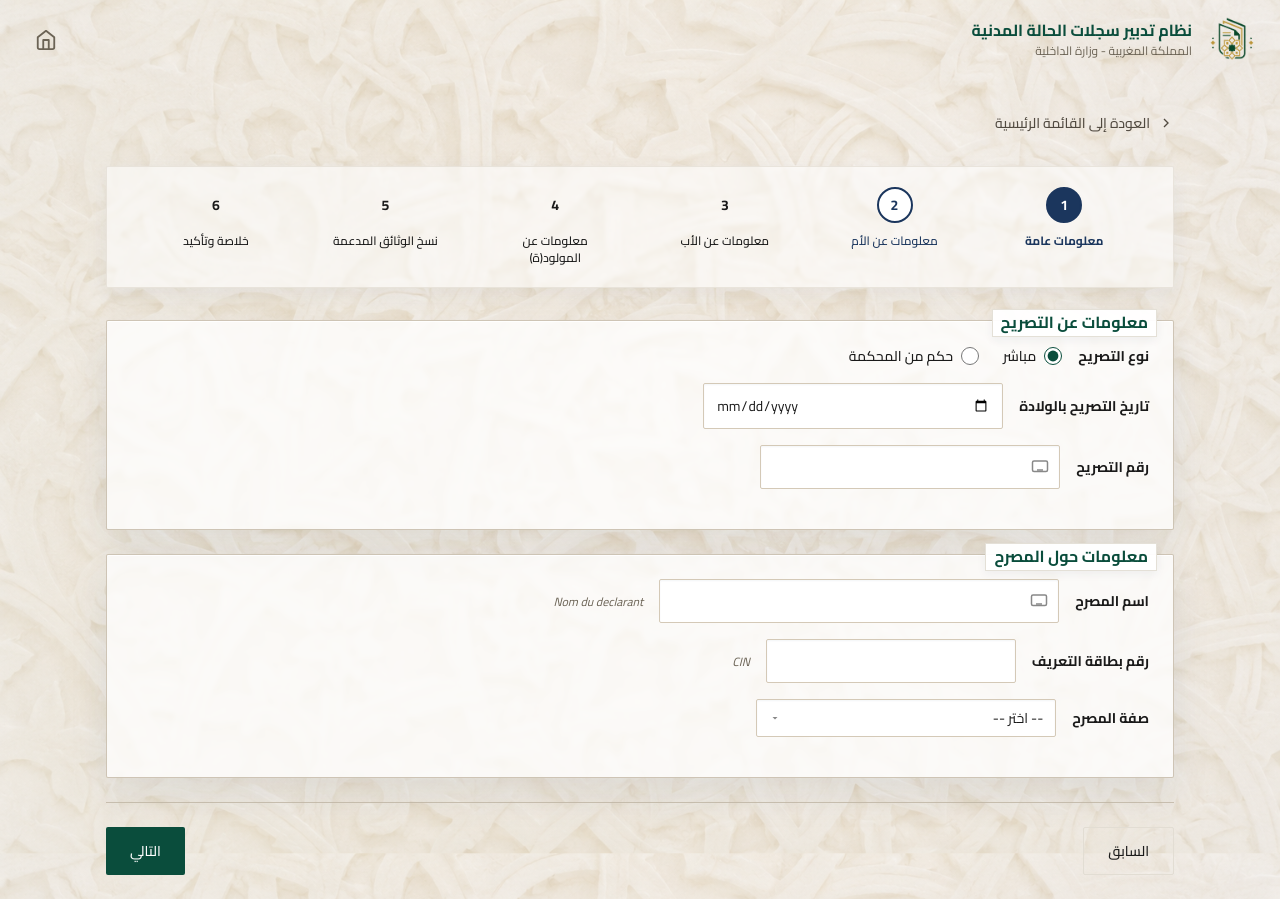
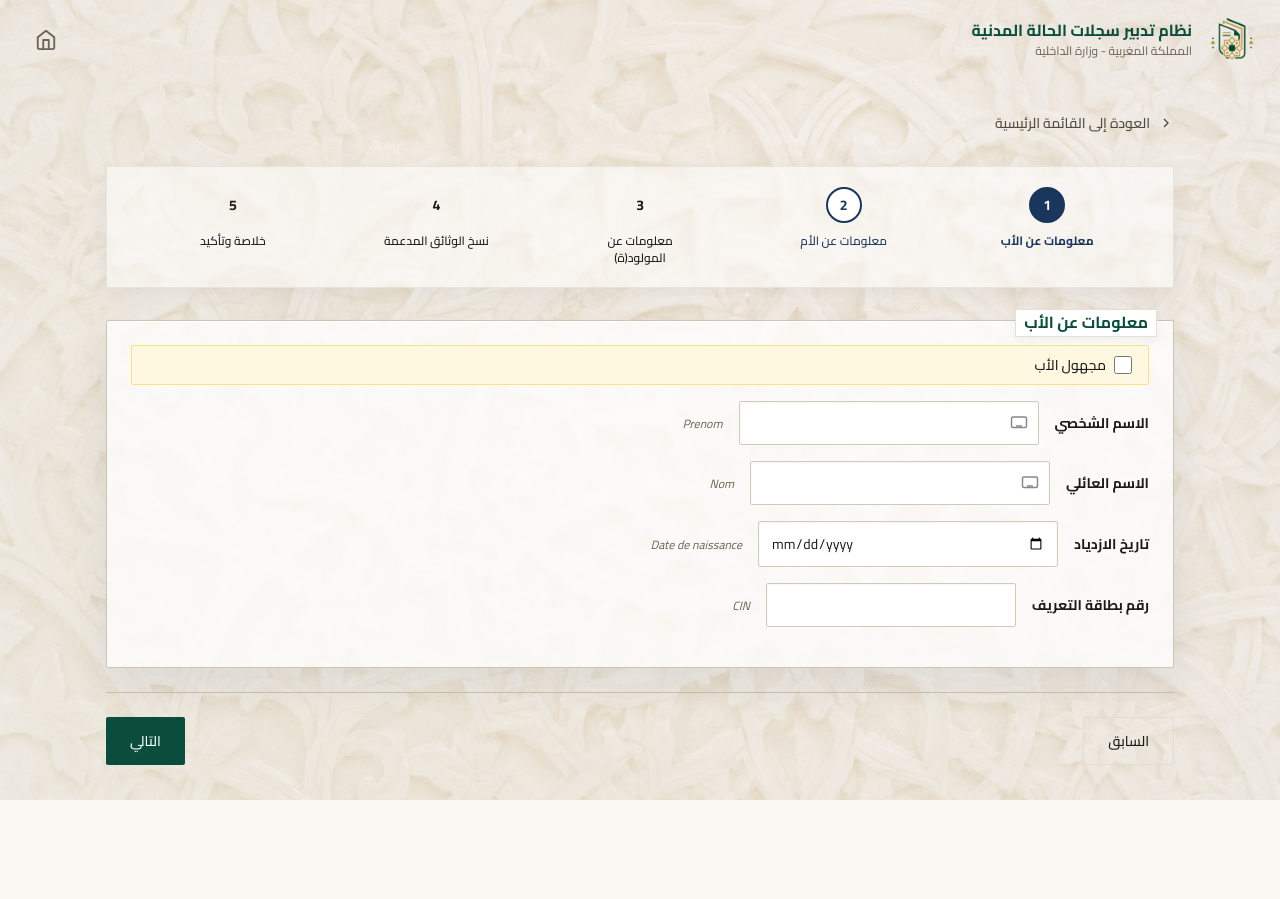
Before and after one commit to Laadnanimoustapha/DILONA, a Next.js app: page /birth-register in a window 1280 px wide. After the commit the page ends 800 px from the top, so only its background shows below. Built offline with nearby package versions, Linux system fonts and the light colour scheme.

Commit message:
feat: implement multi-step birth registration form with state management

```diff
--- a/app/birth-register/page.tsx
+++ b/app/birth-register/page.tsx
@@ -6,7 +6,7 @@ import SiteHeader from '@/components/SiteHeader';
 
 export default function BirthRegisterPage() {
   const [currentStep, setCurrentStep] = useState(0);
-  const totalSteps = 6;
+  const totalSteps = 5;
 
   const [formData, setFormData] = useState({
     declType: 'direct',
@@ -58,9 +58,8 @@ export default function BirthRegisterPage() {
   };
 
   const steps = [
-    "معلومات عامة",
+    "معلومات عن الأب",
     "معلومات عن الأم",
-    "معلومات عن الأب",
     "معلومات عن المولود(ة)",
     "نسخ الوثائق المدعمة",
     "خلاصة وتأكيد"
@@ -100,61 +99,40 @@ export default function BirthRegisterPage() {
           })}
         </nav>
 
-        {/* STEP 0: General Information */}
+        {/* STEP 0: Father Info */}
         <section className="form-step" hidden={currentStep !== 0}>
           <fieldset className="form-panel">
-            <legend className="form-panel__legend">معلومات عن التصريح</legend>
+            <legend className="form-panel__legend">معلومات عن الأب</legend>
 
-            <article className="form-row">
-              <label className="form-label">نوع التصريح</label>
-              <article style={{ display: 'flex', gap: '24px' }}>
-                <label className="form-check">
-                  <input type="radio" name="declType" value="direct" checked={formData.declType === 'direct'} onChange={handleInputChange} />
-                  <span className="form-check__label">مباشر</span>
-                </label>
-                <label className="form-check">
-                  <input type="radio" name="declType" value="court" checked={formData.declType === 'court'} onChange={handleInputChange} />
-                  <span className="form-check__label">حكم من المحكمة</span>
-                </label>
-              </article>
+            <article className="unknown-toggle">
+              <label className="form-check">
+                <input type="checkbox" id="unknown-father" />
+                <span className="form-check__label">مجهول الأب</span>
+              </label>
             </article>
 
             <article className="form-row">
-              <label className="form-label" htmlFor="declDate">تاريخ التصريح بالولادة</label>
-              <input type="date" className="form-input" name="declDate" id="declDate" style={{ maxWidth: '300px' }} value={formData.declDate} onChange={handleInputChange} required />
+              <label className="form-label" htmlFor="fatherFname">الاسم الشخصي</label>
+              <input type="text" className="form-input form-input--with-keyboard" name="fatherFname" id="fatherFname" style={{ maxWidth: '300px' }} value={formData.fatherFname} onChange={handleInputChange} required />
+              <span className="form-label--fr">Prenom</span>
             </article>
 
             <article className="form-row">
-              <label className="form-label" htmlFor="declNumber">رقم التصريح</label>
-              <input type="text" className="form-input form-input--with-keyboard" name="declNumber" id="declNumber" style={{ maxWidth: '300px' }} value={formData.declNumber} onChange={handleInputChange} required />
-            </article>
-          </fieldset>
-
-          <fieldset className="form-panel">
-            <legend className="form-panel__legend">معلومات حول المصرح</legend>
-
-            <article className="form-row">
-              <label className="form-label" htmlFor="declarantName">اسم المصرح</label>
-              <input type="text" className="form-input form-input--with-keyboard" name="declarantName" id="declarantName" style={{ maxWidth: '400px' }} value={formData.declarantName} onChange={handleInputChange} required />
-              <span className="form-label--fr">Nom du declarant</span>
+              <label className="form-label" htmlFor="fatherLname">الاسم العائلي</label>
+              <input type="text" className="form-input form-input--with-keyboard" name="fatherLname" id="fatherLname" style={{ maxWidth: '300px' }} value={formData.fatherLname} onChange={handleInputChange} required />
+              <span className="form-label--fr">Nom</span>
             </article>
 
             <article className="form-row">
-              <label className="form-label" htmlFor="declarantCin">رقم بطاقة التعريف</label>
-              <input type="text" className="form-input" name="declarantCin" id="declarantCin" style={{ maxWidth: '250px' }} value={formData.declarantCin} onChange={handleInputChange} required />
-              <span className="form-label--fr">CIN</span>
+              <label className="form-label" htmlFor="fatherDob">تاريخ الازدياد</label>
+              <input type="date" className="form-input" name="fatherDob" id="fatherDob" style={{ maxWidth: '300px' }} value={formData.fatherDob} onChange={handleInputChange} required />
+              <span className="form-label--fr">Date de naissance</span>
             </article>
 
             <article className="form-row">
-              <label className="form-label" htmlFor="declarantRelation">صفة المصرح</label>
-              <select className="form-select" name="declarantRelation" id="declarantRelation" style={{ maxWidth: '300px' }} value={formData.declarantRelation} onChange={handleInputChange} required>
-                <option value="">-- اختر --</option>
-                <option value="الأب">الأب</option>
-                <option value="الأم">الأم</option>
-                <option value="الطبيب">الطبيب</option>
-                <option value="القابلة">القابلة</option>
-                <option value="أخرى">أخرى</option>
-              </select>
+              <label className="form-label" htmlFor="fatherCin">رقم بطاقة التعريف</label>
+              <input type="text" className="form-input" name="fatherCin" id="fatherCin" style={{ maxWidth: '250px' }} value={formData.fatherCin} onChange={handleInputChange} />
+              <span className="form-label--fr">CIN</span>
             </article>
           </fieldset>
         </section>
@@ -196,46 +174,8 @@ export default function BirthRegisterPage() {
           </fieldset>
         </section>
 
-        {/* STEP 2: Father Info */}
+        {/* STEP 2: Newborn Info */}
         <section className="form-step" hidden={currentStep !== 2}>
-          <fieldset className="form-panel">
-            <legend className="form-panel__legend">معلومات عن الأب</legend>
-
-            <article className="unknown-toggle">
-              <label className="form-check">
-                <input type="checkbox" id="unknown-father" />
-                <span className="form-check__label">مجهول الأب</span>
-              </label>
-            </article>
-
-            <article className="form-row">
-              <label className="form-label" htmlFor="fatherFname">الاسم الشخصي</label>
-              <input type="text" className="form-input form-input--with-keyboard" name="fatherFname" id="fatherFname" style={{ maxWidth: '300px' }} value={formData.fatherFname} onChange={handleInputChange} required />
-              <span className="form-label--fr">Prenom</span>
-            </article>
-
-            <article className="form-row">
-              <label className="form-label" htmlFor="fatherLname">الاسم العائلي</label>
-              <input type="text" className="form-input form-input--with-keyboard" name="fatherLname" id="fatherLname" style={{ maxWidth: '300px' }} value={formData.fatherLname} onChange={handleInputChange} required />
-              <span className="form-label--fr">Nom</span>
-            </article>
-
-            <article className="form-row">
-              <label className="form-label" htmlFor="fatherDob">تاريخ الازدياد</label>
-              <input type="date" className="form-input" name="fatherDob" id="fatherDob" style={{ maxWidth: '300px' }} value={formData.fatherDob} onChange={handleInputChange} required />
-              <span className="form-label--fr">Date de naissance</span>
-            </article>
-
-            <article className="form-row">
-              <label className="form-label" htmlFor="fatherCin">رقم بطاقة التعريف</label>
-              <input type="text" className="form-input" name="fatherCin" id="fatherCin" style={{ maxWidth: '250px' }} value={formData.fatherCin} onChange={handleInputChange} />
-              <span className="form-label--fr">CIN</span>
-            </article>
-          </fieldset>
-        </section>
-
-        {/* STEP 3: Newborn Info */}
-        <section className="form-step" hidden={currentStep !== 3}>
           <fieldset className="form-panel">
             <legend className="form-panel__legend">معلومات عن المولود(ة)</legend>
 
@@ -272,8 +212,8 @@ export default function BirthRegisterPage() {
           </fieldset>
         </section>
 
-        {/* STEP 4: Documents */}
-        <section className="form-step" hidden={currentStep !== 4}>
+        {/* STEP 3: Documents */}
+        <section className="form-step" hidden={currentStep !== 3}>
           <fieldset className="form-panel">
             <legend className="form-panel__legend">نسخ الوثائق المدعمة</legend>
             <article className="upload-controls">
@@ -296,37 +236,8 @@ export default function BirthRegisterPage() {
           </fieldset>
         </section>
 
-        {/* STEP 5: Summary */}
-        <section className="form-step" hidden={currentStep !== 5}>
-          <section className="review-accordion review-accordion--open">
-            <button className="review-accordion__header">
-              <span className="review-accordion__icon">-</span>
-              <span className="review-accordion__title">معلومات عن التصريح</span>
-            </button>
-            <article className="review-accordion__body" style={{ display: 'block' }}>
-              <article className="review-row">
-                <span className="review-row__label-fr">Date de declaration</span>
-                <span className="review-row__value">{formData.declDate || '---'}</span>
-                <span className="review-row__label-ar">تاريخ التصريح بالولادة</span>
-              </article>
-              <article className="review-row">
-                <span className="review-row__label-fr">Type de declaration</span>
-                <span className="review-row__value">{formData.declType === 'direct' ? 'مباشر' : 'حكم من المحكمة'}</span>
-                <span className="review-row__label-ar">نوع التصريح</span>
-              </article>
-              <article className="review-row">
-                <span className="review-row__label-fr">N de declaration</span>
-                <span className="review-row__value">{formData.declNumber || '---'}</span>
-                <span className="review-row__label-ar">رقم التصريح</span>
-              </article>
-              <article className="review-row">
-                <span className="review-row__label-fr">Nom du declarant</span>
-                <span className="review-row__value">{formData.declarantName || '---'}</span>
-                <span className="review-row__label-ar">اسم المصرح</span>
-              </article>
-            </article>
-          </section>
-
+        {/* STEP 4: Summary */}
+        <section className="form-step" hidden={currentStep !== 4}>
           <section className="review-accordion review-accordion--open">
             <button className="review-accordion__header">
               <span className="review-accordion__icon">-</span>
```
